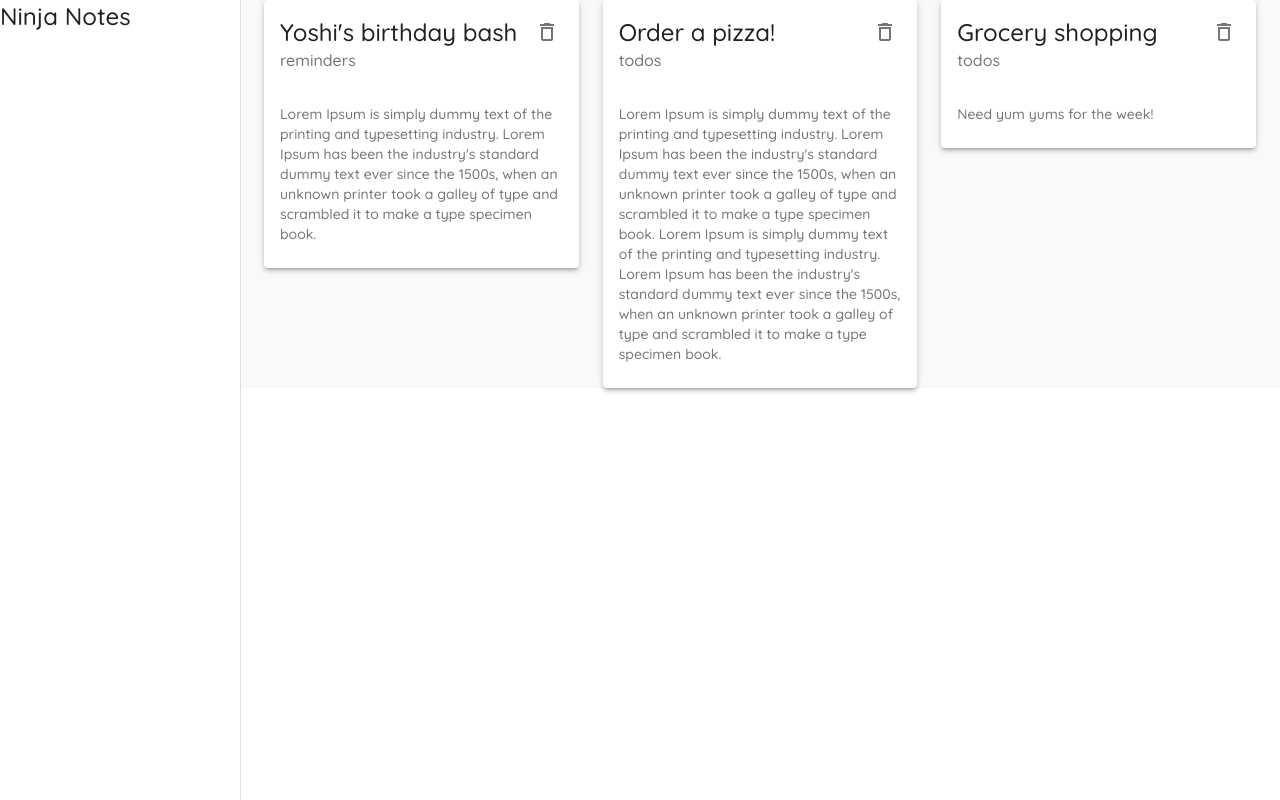
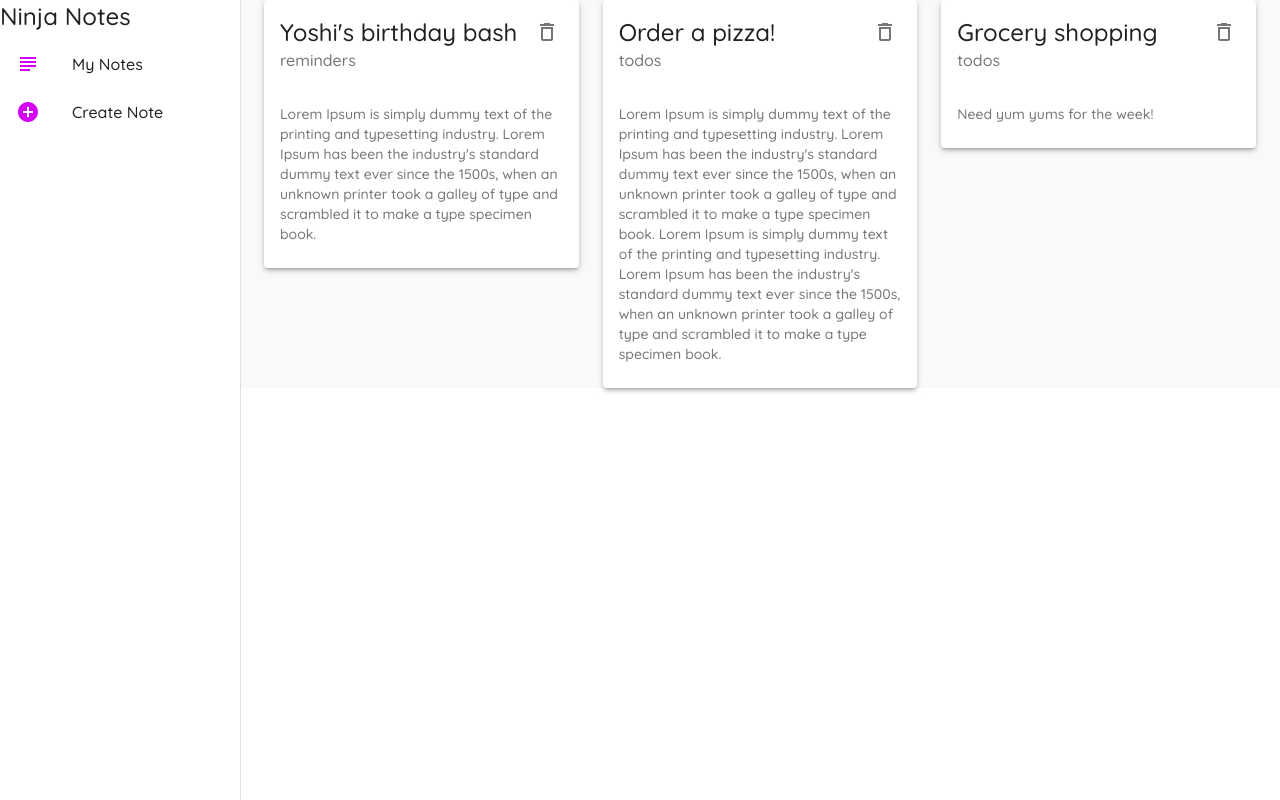
Before and after one commit to djwilkins/material-ui-tutorial, a React (Create React App) app: page / in a window 1280 px wide. Built offline with nearby package versions, Linux system fonts and the light colour scheme; data requests are answered from the project's data file.

Commit message:
List and List Items - Basic Structure
See README.md description (describing Layout.js diffs)

```diff
--- a/src/components/Layout.js
+++ b/src/components/Layout.js
@@ -1,6 +1,11 @@
 import React from 'react'
 import { makeStyles, Drawer, Typography } from '@material-ui/core'
-
+import List from '@material-ui/core/List';
+import ListItem from '@material-ui/core/ListItem';
+import ListItemIcon from '@material-ui/core/ListItemIcon';
+import ListItemText from '@material-ui/core/ListItemText';
+import SubjectOutlined from '@material-ui/icons/SubjectOutlined';
+import AddCircleOutlined from '@material-ui/icons/AddCircleOutlined';
 
 // Create custom useStyles Hook from makeStyles
 // It will hold custom css classes
@@ -24,6 +29,19 @@ const useStyles = makeStyles({
 export default function Layout({ children }) {
     const classes = useStyles();
 
+    const menuItems = [
+        {
+            text: 'My Notes',
+            icon: <SubjectOutlined color="secondary" />,
+            path: '/'
+        },
+        {
+            text: 'Create Note',
+            icon: <AddCircleOutlined color="secondary" />,
+            path: '/create'
+        }
+    ]
+
     return (
         <div className={classes.root}>
             {/* app bar */}
@@ -39,6 +57,17 @@ export default function Layout({ children }) {
                     <Typography variant="h5">
                         Ninja Notes
                     </Typography>
+                    <List>
+                        {menuItems.map((link) => (
+                            <ListItem
+                              key={link.text}
+                            >
+                                <ListItemIcon>{link.icon}</ListItemIcon>
+                                <ListItemText primary={link.text} />
+                            </ListItem>
+
+                        ))}
+                    </List>
                 </div>
             </Drawer>
 
```
Also changed, not shown: 1 other file (tests, documents, lock files or other folders).
